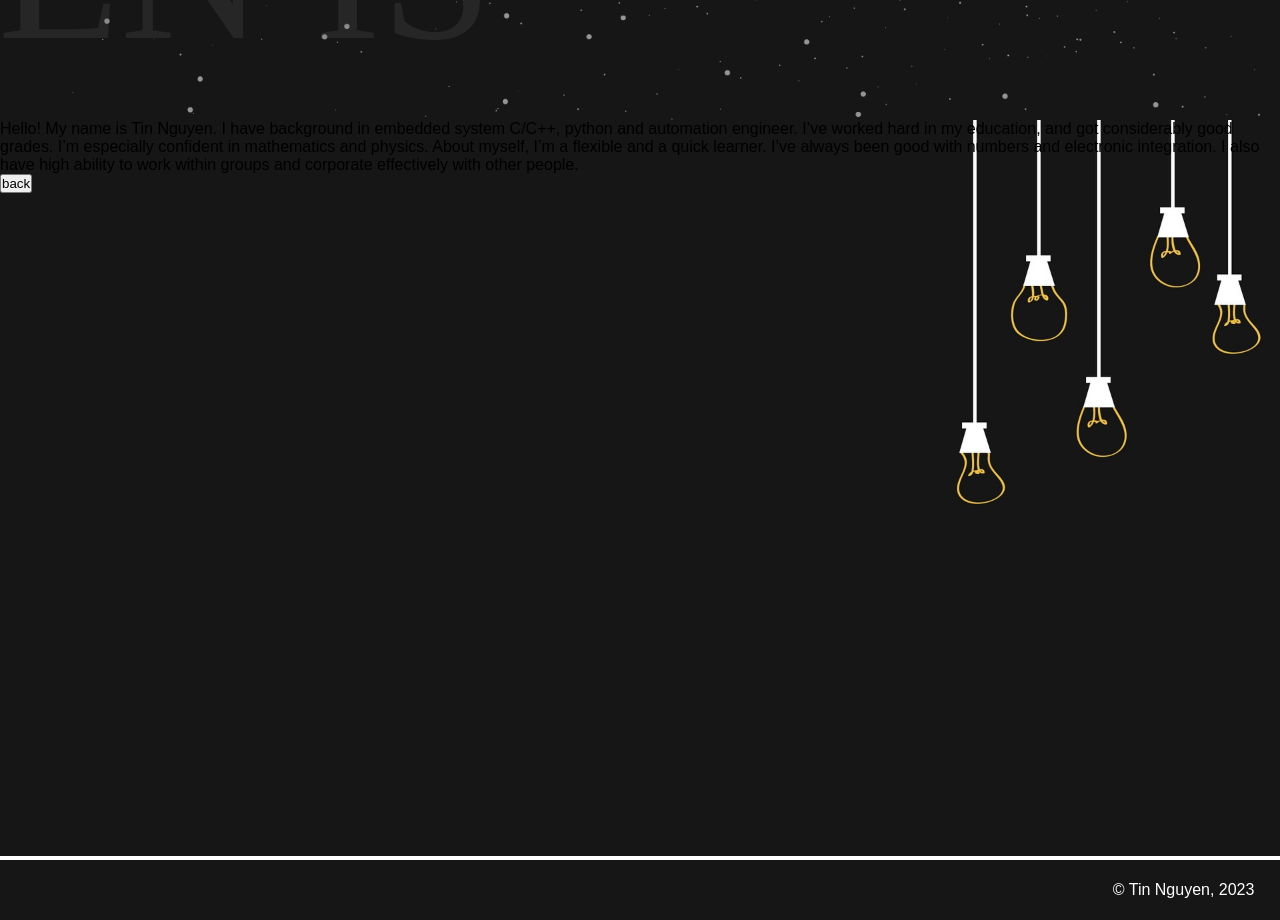
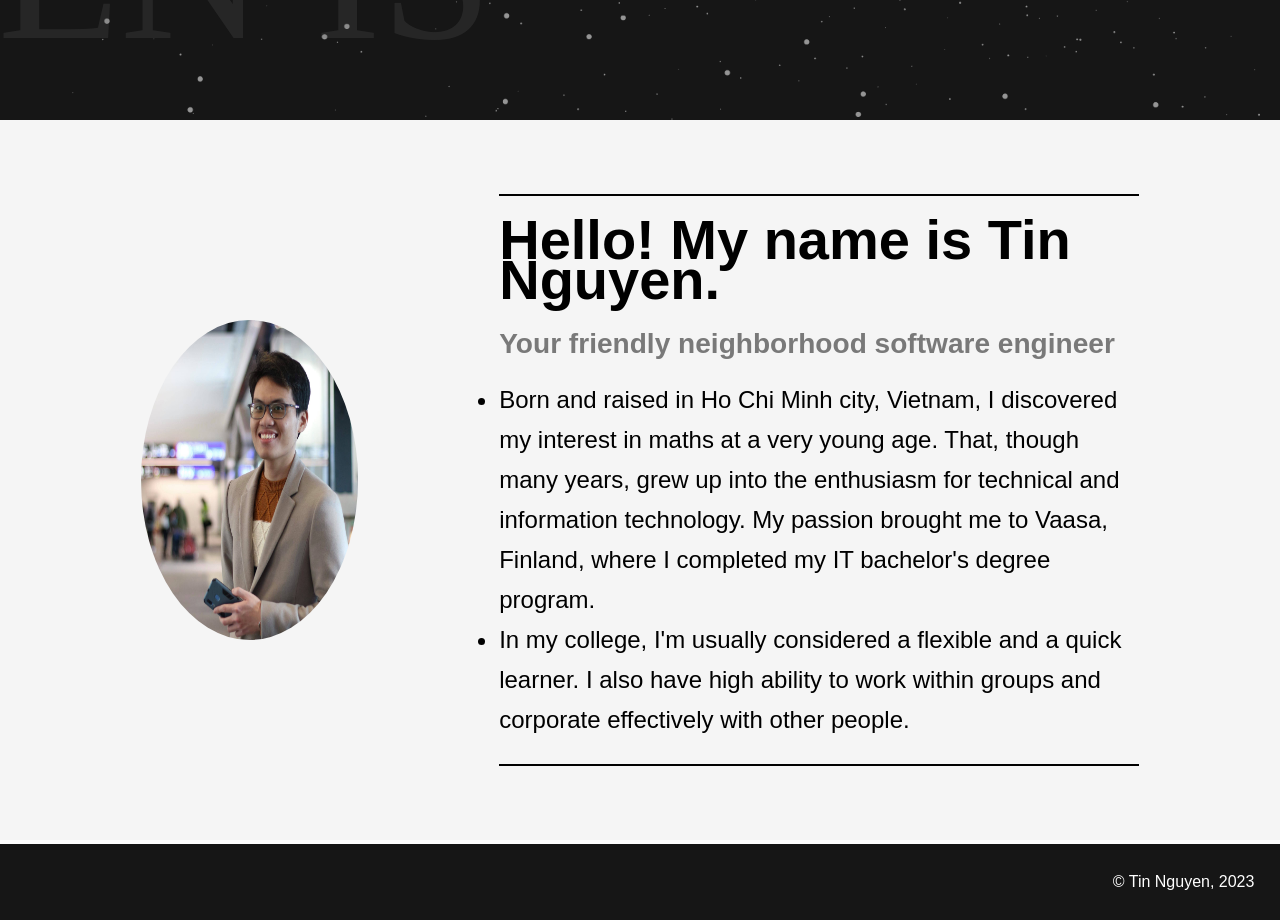
Before and after one commit to TinNguyen01600/portfolio, a React (Vite) app: page /about in a window 1280 px wide. Shown: the part 1480-2400 px from the top of the page. Built offline with nearby package versions, Linux system fonts and the light colour scheme; a web font is replaced by a local one.

Commit message:
update component AboutMe.jsx

```diff
--- a/src/App.css
+++ b/src/App.css
@@ -319,7 +319,7 @@ section {
 .footer {
     border-top: 4px solid white;
     width: 100%;
-    height: 8vh;
+    height: 10vh;
     align-self: flex-end;
     padding-right: 2vw;
 
@@ -328,3 +328,38 @@ section {
     justify-content: flex-end;
     align-items: center;
 }
+
+/*******************************************************************/
+.about-me {
+    background: whitesmoke;
+    width: 100%;
+    height: 90vh;
+    font-size: 3vh;
+    display: flex;
+    flex-wrap: wrap;
+    justify-content: space-evenly;
+    align-items: center;
+
+    img {
+        width: 17vw;
+        height: 40vh;
+        border-radius: 50%;
+    }
+
+    .text {
+        width: 50%;
+        padding: 3vh 0 3vh 0;
+        border-bottom: 2px solid black;
+        border-top: 2px solid black;
+        line-height: 5vh;
+
+        h1 {
+            font-size: 7vh;
+            margin-bottom: 3vh;
+        }
+        h3 {
+            opacity: 0.5;
+            margin-bottom: 2vh;
+        }
+    }
+}
--- a/src/components/section3/AboutMe.jsx
+++ b/src/components/section3/AboutMe.jsx
@@ -1,18 +1,31 @@
 import { Link } from "react-router-dom";
+import me from '../../img/section3/me.jpg'
 
 const AboutMe = () => {
     return (
         <div className="about-me">
-            <p>Hello! My name is Tin Nguyen.
-                I have background in embedded system C/C++, python and automation engineer.
-                I’ve worked hard in my education, and got considerably good grades. I’m especially confident in mathematics and physics.
-                About myself, I’m a flexible and a quick learner. I’ve always been good with
-                numbers and electronic integration. I also have high ability to work within
-                groups and corporate effectively with other people.
-            </p>
-            <Link to="/">
+            <img src={me} alt="" />
+            <div className="text">
+                <h1>Hello! My name is Tin Nguyen.</h1>
+                <h3>Your friendly neighborhood software engineer</h3>
+                <ul>
+                <li>
+                    Born and raised in Ho Chi Minh city, Vietnam,
+                    I discovered my interest in maths at a very young age. That,
+                    though many years, grew up into the enthusiasm for technical
+                    and information technology. My passion brought me to Vaasa, Finland,
+                    where I completed my IT bachelor's degree program.
+                </li>
+                <li>
+                    In my college, I'm usually considered a flexible and a
+                    quick learner. I also have high ability to work within groups
+                    and corporate effectively with other people.
+                </li>
+                </ul>
+            </div>
+            {/* <Link to="/">
                 <button>back</button>
-            </Link>
+            </Link> */}
         </div>
     )
 }
```
Also changed, not shown: src/img/section3/me.jpg (added).
